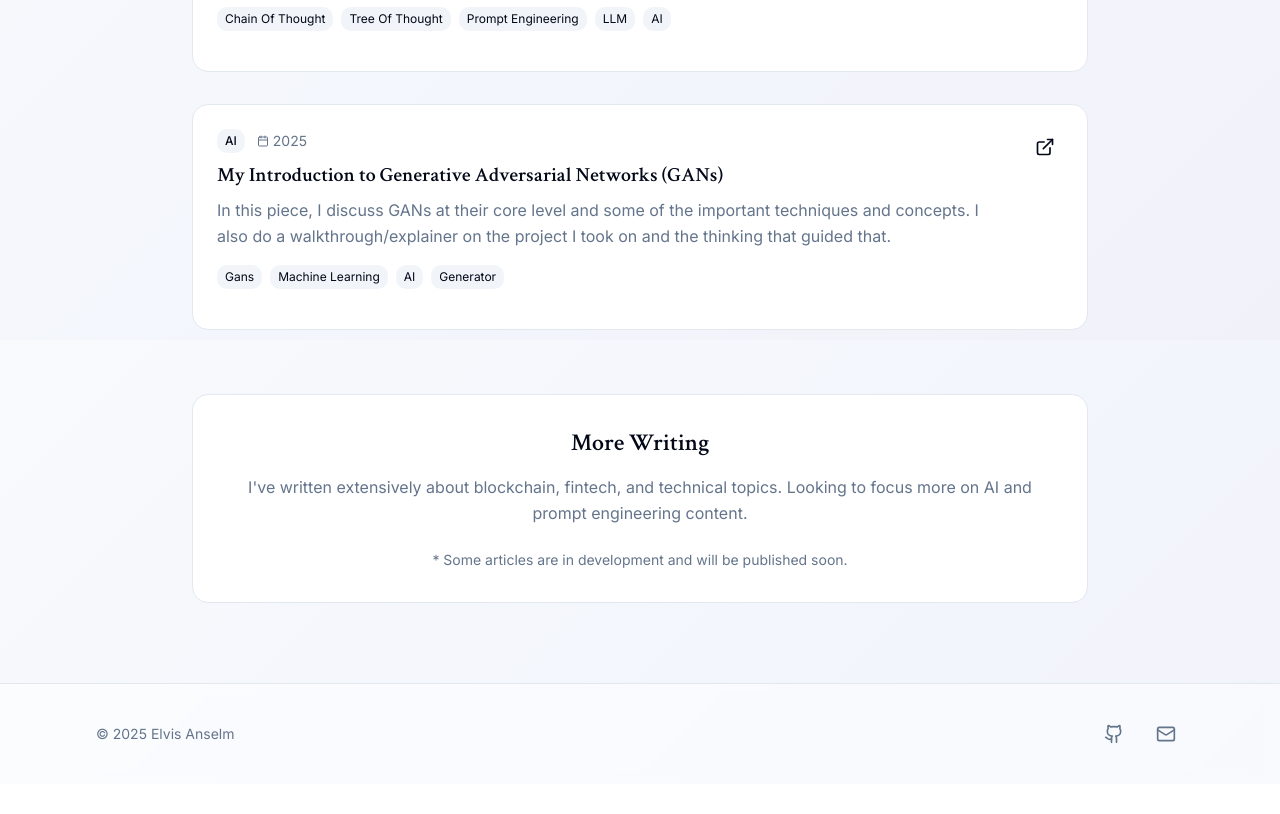
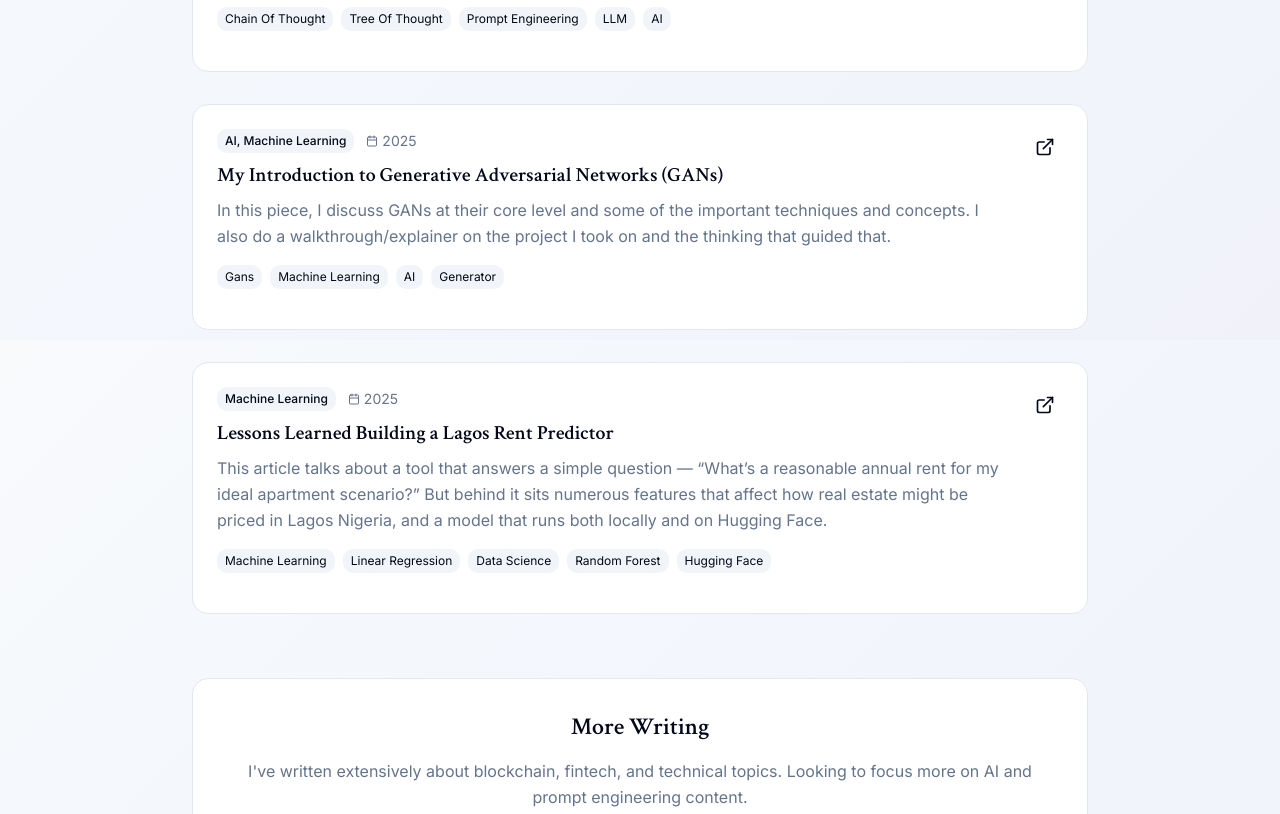
Before and after one commit to Elvaceishim/portfolio-website, a Next.js app: page /writing in a window 1280 px wide. Shown: the part 460-1274 px from the top of the page. Before the commit the page ends 1244 px from the top, so only its background shows below. Built offline with nearby package versions, Linux system fonts and the light colour scheme.

Commit message:
Update category for GANs article and add Lagos Rent Predictor piece

```diff
--- a/src/app/writing/writing-client.js
+++ b/src/app/writing/writing-client.js
@@ -24,11 +24,20 @@ const writingPieces = [
 		title: "My Introduction to Generative Adversarial Networks (GANs)",
 		description:
 			"In this piece, I discuss GANs at their core level and some of the important techniques and concepts. I also do a walkthrough/explainer on the project I took on and the thinking that guided that.",
-		category: "AI",
+		category: "AI, Machine Learning",
 		date: "2025",
 		url: "https://medium.com/@theelvace/my-introduction-to-generative-adversarial-networks-gans-90f63ebe88f0",
 		tags: ["Gans", "Machine Learning", "AI", "Generator"],
 	},
+	{
+		title: "Lessons Learned Building a Lagos Rent Predictor",
+		description:
+			"This article talks about a tool that answers a simple question — “What’s a reasonable annual rent for my ideal apartment scenario?” But behind it sits numerous features that affect how real estate might be priced in Lagos Nigeria, and a model that runs both locally and on Hugging Face.",
+		category: "Machine Learning",
+		date: "2025",
+		url: "https://medium.com/@theelvace/lessons-learned-building-a-lagos-rent-predictor-01168bf54327",
+		tags: ["Machine Learning", "Linear Regression", "Data Science", "Random Forest", "Hugging Face"],
+	}
 ];
 
 export default function WritingClient() {
```
